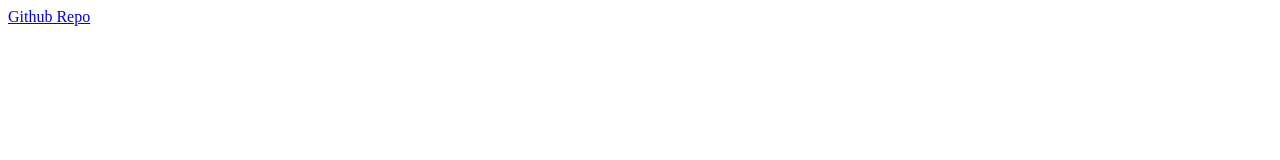
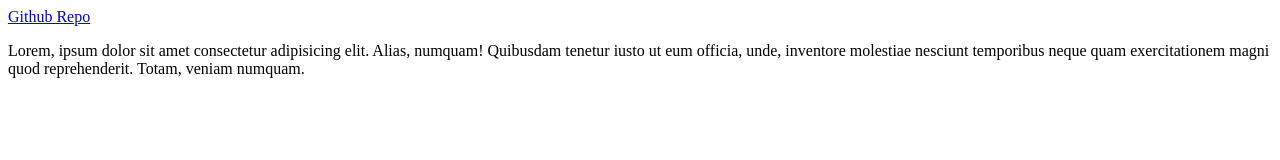
Before and after one commit to EmmanuelMuchiri/bannete, a plain HTML site: page index.html in a window 1280 px wide. Drawn offline with Linux system fonts and the light colour scheme.

Commit message:
added lorem

```diff
--- a/index.html
+++ b/index.html
@@ -21,6 +21,7 @@
     <div class="ball"></div>
   </div>
   </section>
+  <p>Lorem, ipsum dolor sit amet consectetur adipisicing elit. Alias, numquam! Quibusdam tenetur iusto ut eum officia, unde, inventore molestiae nesciunt temporibus neque quam exercitationem magni quod reprehenderit. Totam, veniam numquam.</p>
 
 
 </body>
```
